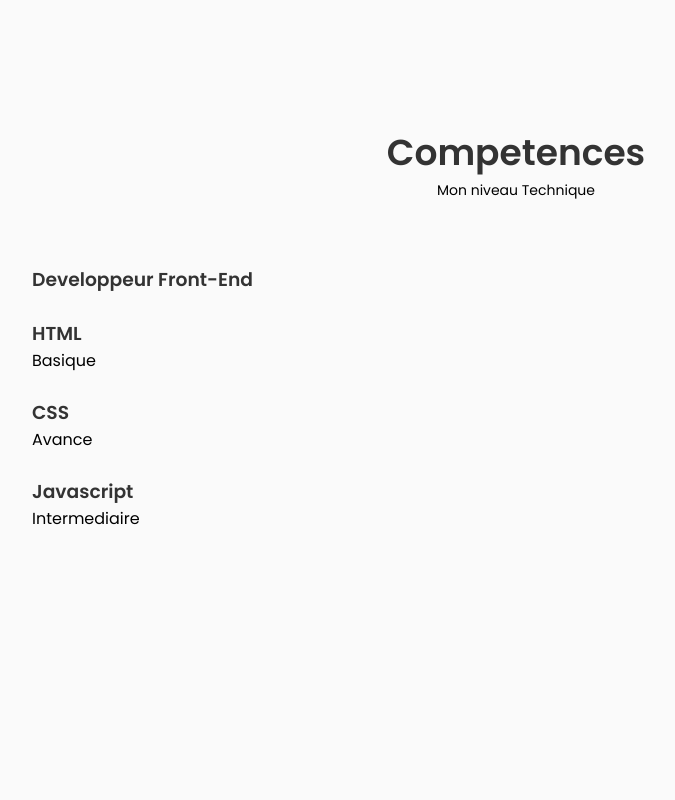
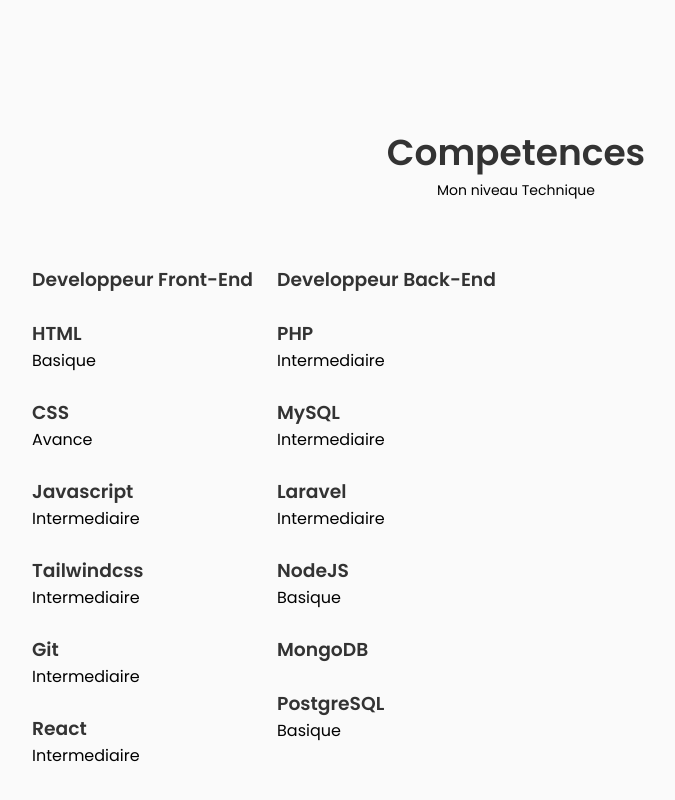
Before and after one commit to Frankam487/my-own-web-site, a React (Vite) app: page / in a window 1280 px wide. Shown: the part 1506-2306 px from the top of the page, without its empty margins (124-799 px from the left). Before the commit the page ends 2144 px from the top, so only its background shows below. Built offline with nearby package versions, Linux system fonts and the light colour scheme.

Commit message:
back-end

```diff
--- a/src/components/skills/Backendend.jsx
+++ b/src/components/skills/Backendend.jsx
@@ -3,7 +3,7 @@
 const Backendend = () => {
   return (
     <div className="skills__content">
-      <h3 className="skills__title"></h3>
+      <h3 className="skills__title">Developpeur Back-End</h3>
 
       <div className="skills__box">
         <div className="skills__group">
@@ -11,27 +11,24 @@
             <i className="bx bx-brade-check"></i>
 
             <div className="">
-              <h3 className="skills__name">
-                <span className="skills__level"></span>
-              </h3>
+              <h3 className="skills__name">PHP</h3>
+              <span className="skills__level">Intermediaire</span>
             </div>
           </div>
           <div className="skill__data">
             <i className="bx bx-brade-check"></i>
 
             <div className="">
-              <h3 className="skills__name">
-                <span className="skills__level"></span>
-              </h3>
+              <h3 className="skills__name">MySQL</h3>
+              <span className="skills__level">Intermediaire</span>
             </div>
           </div>
           <div className="skill__data">
             <i className="bx bx-brade-check"></i>
 
             <div className="">
-              <h3 className="skills__name">
-                <span className="skills__level"></span>
-              </h3>
+              <h3 className="skills__name">Laravel</h3>
+              <span className="skills__level">Intermediaire</span>
             </div>
           </div>
         </div>
@@ -41,27 +38,24 @@
             <i className="bx bx-brade-check"></i>
 
             <div className="">
-              <h3 className="skills__name">
-                <span className="skills__level"></span>
-              </h3>
+              <h3 className="skills__name">NodeJS</h3>
+              <span className="skills__level">Basique</span>
             </div>
           </div>
           <div className="skill__data">
             <i className="bx bx-brade-check"></i>
 
             <div className="">
-              <h3 className="skills__name">
-                <span className="skills__level"></span>
-              </h3>
+              <h3 className="skills__name">MongoDB</h3>
+              <span className="skills__level"></span>
             </div>
           </div>
           <div className="skill__data">
             <i className="bx bx-brade-check"></i>
 
             <div className="">
-              <h3 className="skills__name">
-                <span className="skills__level"></span>
-              </h3>
+              <h3 className="skills__name">PostgreSQL</h3>
+              <span className="skills__level">Basique</span>
             </div>
           </div>
         </div>
--- a/src/components/skills/Frontend.jsx
+++ b/src/components/skills/Frontend.jsx
@@ -39,27 +39,27 @@
             <i className="bx bx-brade-check"></i>
 
             <div className="">
-              <h3 className="skills__name">
-                <span className="skills__level"></span>
+              <h3 className="skills__name"> Tailwindcss
               </h3>
+                <span className="skills__level">Intermediaire</span>
             </div>
           </div>
           <div className="skill__data">
             <i className="bx bx-brade-check"></i>
 
             <div className="">
-              <h3 className="skills__name">
-                <span className="skills__level"></span>
+              <h3 className="skills__name">Git
               </h3>
+                <span className="skills__level">Intermediaire</span>
             </div>
           </div>
           <div className="skill__data">
             <i className="bx bx-brade-check"></i>
 
             <div className="">
-              <h3 className="skills__name">
-                <span className="skills__level"></span>
+              <h3 className="skills__name">React
               </h3>
+                <span className="skills__level">Intermediaire</span>
             </div>
           </div>
         </div>
```
